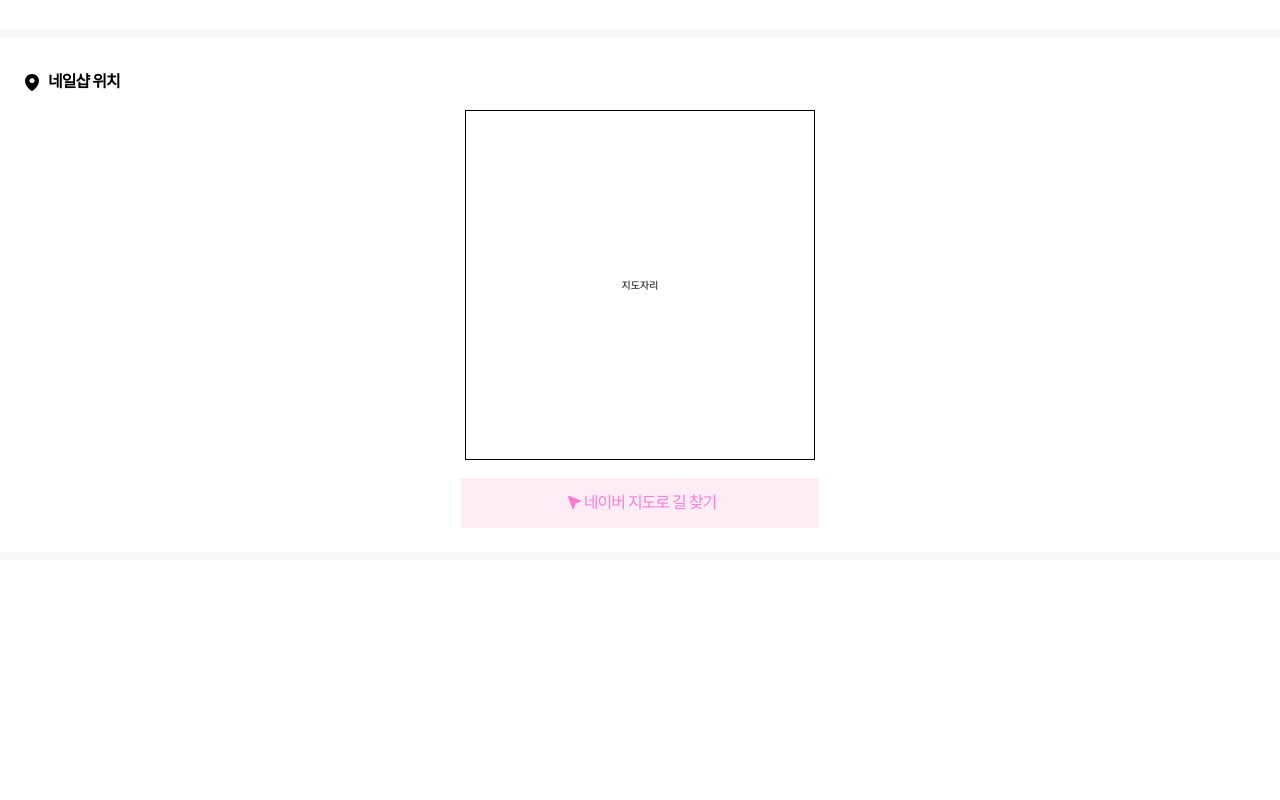
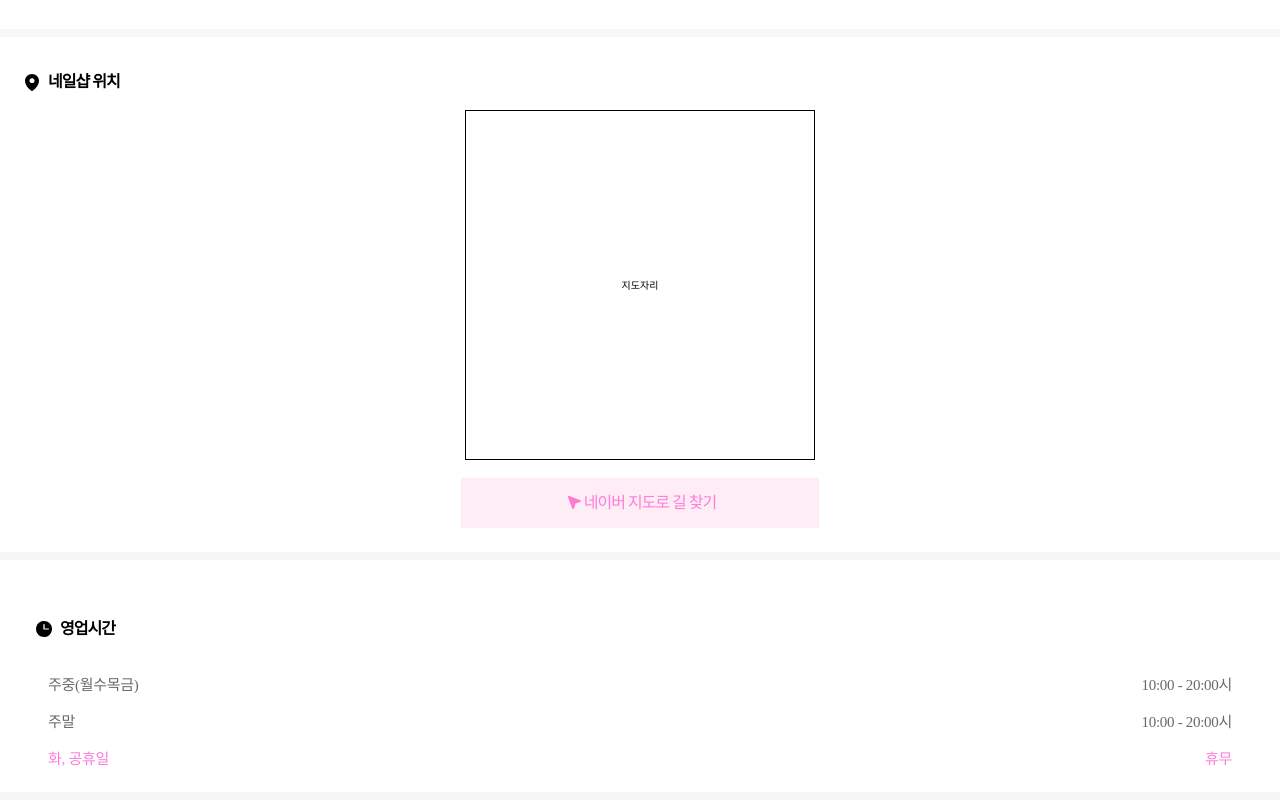
Before and after one commit to Sum-nail/sum-nail-client, a Next.js app: page /detail in a window 1280 px wide. Shown: the part 810-1610 px from the top of the page. Before the commit the page ends 1370 px from the top, so only its background shows below. Built offline with nearby package versions, Linux system fonts and the light colour scheme.

Commit message:
[feat] 영업시간

```diff
--- a/app/detail/page.tsx
+++ b/app/detail/page.tsx
@@ -4,6 +4,7 @@ import DefaultBottomButton from '@/components/detail/DefaultBottomButton';
 import DetailNav from '@/components/detail/DetailNav';
 import ImageCarousel from '@/components/detail/ImageCarousel';
 import NailInfo from '@/components/detail/NailInfo';
+import OpeningHour from '@/components/detail/OpeningHour';
 import StoreMap from '@/components/detail/StoreMap';
 import styled from '@emotion/styled';
 
@@ -15,6 +16,7 @@ function ShopDetailPage() {
       <ImageCarousel />
       <NailInfo />
       <StoreMap />
+      <OpeningHour />
     </DetailContainer>
   );
 }
--- a/components/detail/OpeningHour.tsx
+++ b/components/detail/OpeningHour.tsx
@@ -1,7 +1,82 @@
+import { ClockIcon } from '@/public/icons';
+import styled from '@emotion/styled';
 import React from 'react';
 
 function OpeningHour() {
-  return <div></div>;
+  return (
+    <OpeningHourContainer>
+      <OpeningTitleWrapper>
+        <ClockIcon />
+        <OpeningText>영업시간</OpeningText>
+      </OpeningTitleWrapper>
+      <HourTextWrapper>
+        <TextWrapper>
+          <OpenDayText>주중(월수목금)</OpenDayText>
+          <OpenText>10:00 - 20:00시</OpenText>
+        </TextWrapper>
+        <TextWrapper>
+          <OpenDayText>주말</OpenDayText>
+          <OpenText>10:00 - 20:00시</OpenText>
+        </TextWrapper>
+        <TextWrapper>
+          <CloseDayText>화, 공휴일</CloseDayText>
+          <CloseText>휴무</CloseText>
+        </TextWrapper>
+      </HourTextWrapper>
+    </OpeningHourContainer>
+  );
 }
 
 export default OpeningHour;
+
+const HourTextWrapper = styled.div`
+  display: flex;
+  justify-content: center;
+  flex-direction: column;
+`;
+
+const TextWrapper = styled.div`
+  display: flex;
+  justify-content: space-between;
+  margin-top: 1.6rem;
+`;
+
+const CloseDayText = styled.p`
+  color: ${({ theme }) => theme.colors.pink_pop};
+  ${({ theme }) => theme.fonts.R15_2};
+  margin-left: 2.4rem;
+`;
+
+const CloseText = styled.p`
+  color: ${({ theme }) => theme.colors.pink_pop};
+  ${({ theme }) => theme.fonts.R15_2};
+  margin-right: 2.4rem;
+`;
+
+const OpenDayText = styled.p`
+  color: ${({ theme }) => theme.colors.gray69};
+  ${({ theme }) => theme.fonts.R15_2};
+  margin-left: 2.4rem;
+`;
+const OpenText = styled.p`
+  color: ${({ theme }) => theme.colors.gray69};
+  ${({ theme }) => theme.fonts.R15_2};
+  margin-right: 2.4rem;
+`;
+
+const OpeningHourContainer = styled.div`
+  padding: 2.4rem;
+  border-bottom: 8px solid ${({ theme }) => theme.colors.grayF7};
+`;
+
+const OpeningTitleWrapper = styled.div`
+  display: flex;
+  align-items: center;
+  margin: 3.3rem 0 1.6rem 0.8rem;
+`;
+
+const OpeningText = styled.h1`
+  color: ${({ theme }) => theme.colors.black};
+  ${({ theme }) => theme.fonts.T16_600};
+  margin-left: 0.4rem;
+`;
```
